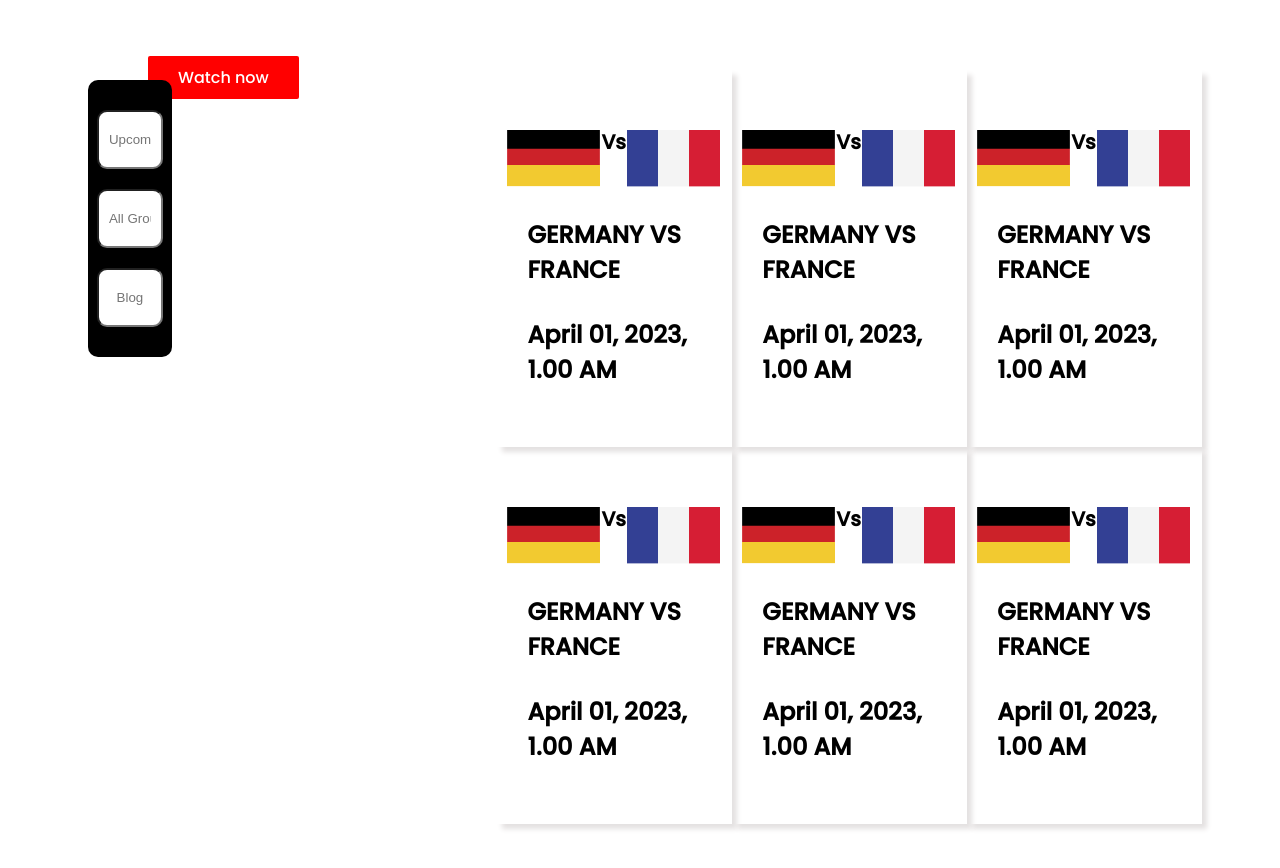
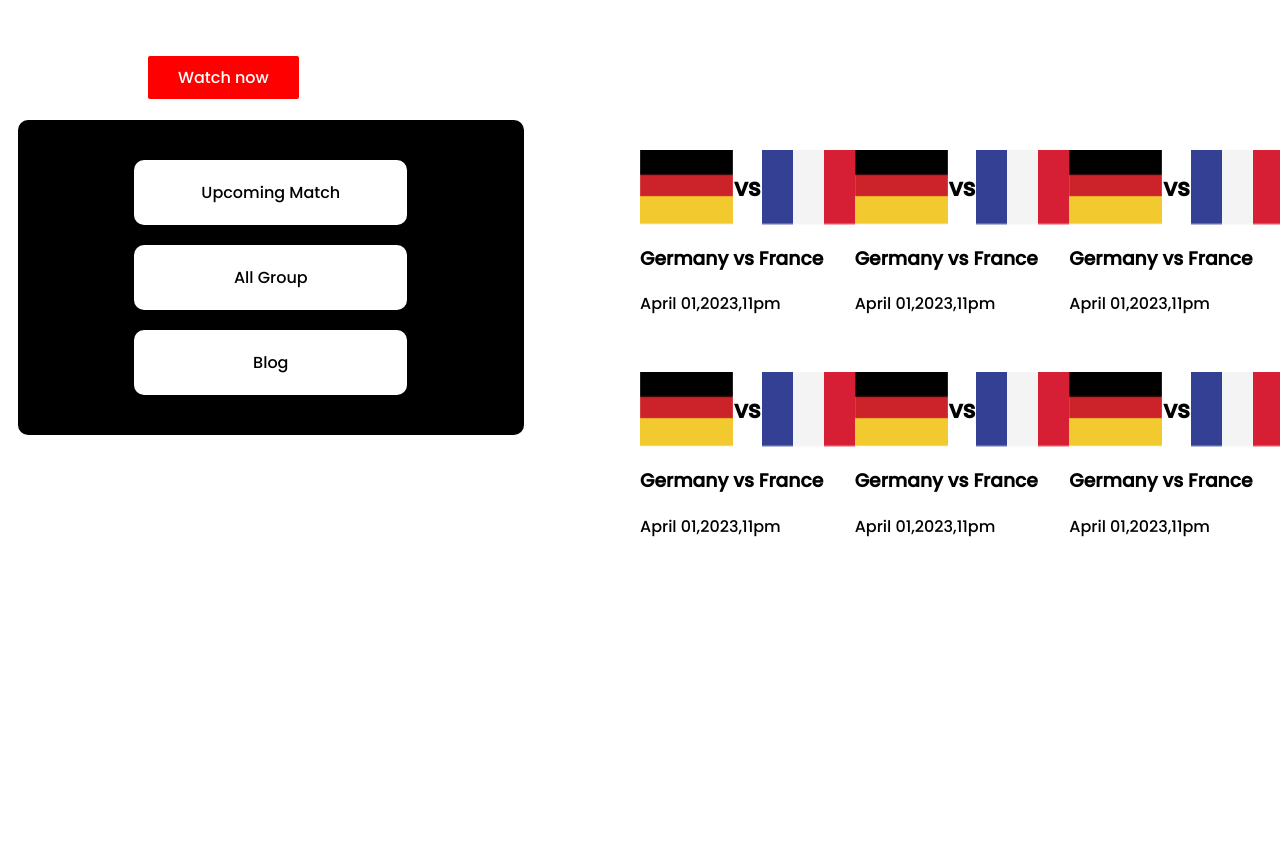
Before and after one commit to ApEcHY/World-Cup, a plain HTML site: page index.html in a window 1280 px wide. Shown: the part 870-1738 px from the top of the page. After the commit the page ends 1495 px from the top, so only its background shows below. Drawn offline with Linux system fonts and the light colour scheme.

Commit message:
second time

```diff
--- a/index.html
+++ b/index.html
@@ -6,6 +6,7 @@
     <meta http-equiv="X-UA-Compatible" content="IE=edge">
     <meta name="viewport" content="width=device-width, initial-scale=1.0">
     <title>World Cup</title>
+    <script src="https://kit.fontawesome.com/ef845c243d.js" crossorigin="anonymous"></script>
     <link rel="stylesheet" href="style.css">
 </head>
 
@@ -26,72 +27,74 @@
     </header>
     <main>
         <section id="input-tag">
-            <div id="contain">
+            <div class="container-2">
+                <div class="half-div">
                     <form class="input">
-                    <input type="text" placeholder="Upcoming Match">
-                    <input type="text" placeholder="All Group">
-                    <input type="text" placeholder="Blog">
+                        <a href="" class="btn">Upcoming Match</a>
+                        <a href="" class="btn">All Group</a>
+                        <a href="" class="btn">Blog</a>
                     </form>
                 </div>
-            <div id="contains">
-                <div class="first-play">
-                    <div class="kire">
-                        <div class="to">
-                            <div class="TOTO">
+
+                <!-- right side half div -->
+
+                <div class="half-div">
+                    <div class="container-2">
+                        <div class="half-div">
+                            <div class="flex">
                                 <img src="image/germany Flag.png" alt="">
-                                <h1> Vs </h1>
+                                <h2>vs</h2>
                                 <img src="image/Flag.png" alt="">
                             </div>
-                            <h2>GERMANY VS FRANCE</h2>
-                            <h2> April 01, 2023, 1.00 AM </h2>
+                            <h3>Germany vs France</h3>
+                            <p> April 01,2023,11pm</p>
                         </div>
-                        <div class="to">
-                            <div class="TOTO">
+                        <div class="half-div">
+                            <div class="flex">
                                 <img src="image/germany Flag.png" alt="">
-                                <h1> Vs </h1>
+                                <h2>vs</h2>
                                 <img src="image/Flag.png" alt="">
                             </div>
-                            <h2>GERMANY VS FRANCE</h2>
-                            <h2> April 01, 2023, 1.00 AM </h2>
+                            <h3>Germany vs France</h3>
+                            <p> April 01,2023,11pm</p>
                         </div>
-                        <div class="to">
-                            <div class="TOTO">
+                        <div class="half-div">
+                            <div class="flex">
                                 <img src="image/germany Flag.png" alt="">
-                                <h1> Vs </h1>
+                                <h2>vs</h2>
                                 <img src="image/Flag.png" alt="">
                             </div>
-                            <h2>GERMANY VS FRANCE</h2>
-                            <h2> April 01, 2023, 1.00 AM </h2>
+                            <h3>Germany vs France</h3>
+                            <p> April 01,2023,11pm</p>
                         </div>
                     </div>
-                </div>
-                <div class="second-play">
-                    <div class="to">
-                        <div class="TOTO">
+                    <div class="container-2">
+                        <div class="half-div">
+                            <div class="flex">
                                 <img src="image/germany Flag.png" alt="">
-                            <h1> Vs </h1>
+                                <h2>vs</h2>
                                 <img src="image/Flag.png" alt="">
                             </div>
-                        <h2>GERMANY VS FRANCE</h2>
-                        <h2> April 01, 2023, 1.00 AM </h2>
+                            <h3>Germany vs France</h3>
+                            <p> April 01,2023,11pm</p>
                         </div>
-                    <div class="to">
-                        <div class="TOTO">
+                        <div class="half-div">
+                            <div class="flex">
                                 <img src="image/germany Flag.png" alt="">
-                            <h1> Vs </h1>
+                                <h2>vs</h2>
                                 <img src="image/Flag.png" alt="">
                             </div>
-                        <h2>GERMANY VS FRANCE</h2>
-                        <h2> April 01, 2023, 1.00 AM </h2>
+                            <h3>Germany vs France</h3>
+                            <p> April 01,2023,11pm</p>
                         </div>
-                    <div class="to">
-                        <div class="TOTO">
+                        <div class="half-div">
+                            <div class="flex">
                                 <img src="image/germany Flag.png" alt="">
-                            <h1> Vs </h1>
+                                <h2>vs</h2>
                                 <img src="image/Flag.png" alt="">
                             </div>
-                        <h2>GERMANY VS FRANCE</h2>
-                        <h2> April 01, 2023, 1.00 AM </h2>
+                            <h3>Germany vs France</h3>
+                            <p> April 01,2023,11pm</p>
                         </div>
                     </div>
                 </div>
--- a/style.css
+++ b/style.css
@@ -37,6 +37,17 @@ header {
     width: 50%;
 }
 
+.btn {
+    text-decoration: none;
+    background-color: #fff;
+    color: black;
+}
+
+.btn:hover {
+    background-color: red;
+    color: white;
+}
+
 .image {
     margin: 70px 0px;
     padding: 150px;
@@ -45,24 +56,40 @@ header {
 }
 
 #input-tag {
-    margin: 70px;
+    margin: 70px 0px;
     display: flex;
 
 }
 
-#contain {
+.container-2 {
+    width: 100%;
+    display: flex;
+
+    margin-top: 40px;
+}
+
+.half-div {
+    width: 50%;
+
+}
+
+.half-div a {
     width: 50%;
 }
 
+.flex {
+    display: flex;
+}
+
 .input {
-    width: 20%;
+    width: 80%;
     background-color: black;
     margin: 10px;
-    padding: 10px 0px;
+    padding: 20px 0px;
     border-radius: 10px;
 }
 
-.input input {
+.input a {
     display: block;
     text-align: center;
     width: 50%;
@@ -70,34 +97,3 @@ header {
     margin: 20px auto;
     border-radius: 10px;
 }
-
-.kire {
-    display: flex;
-}
-
-.to {
-    box-shadow: #e4e1e1 5px 5px 5px;
-    padding: 30px 0px;
-}
-
-.TOTO {
-    display: flex;
-    margin: 10px 10px;
-}
-
-.to h1 {
-    font-size: 20px;
-}
-
-.to img {
-    margin-top: 20px;
-}
-
-.to h2 {
-    width: 70%;
-    margin: 30px;
-}
-
-.second-play {
-    display: flex;
-}
```
Lines whose indentation alone changed are shown as unchanged.
